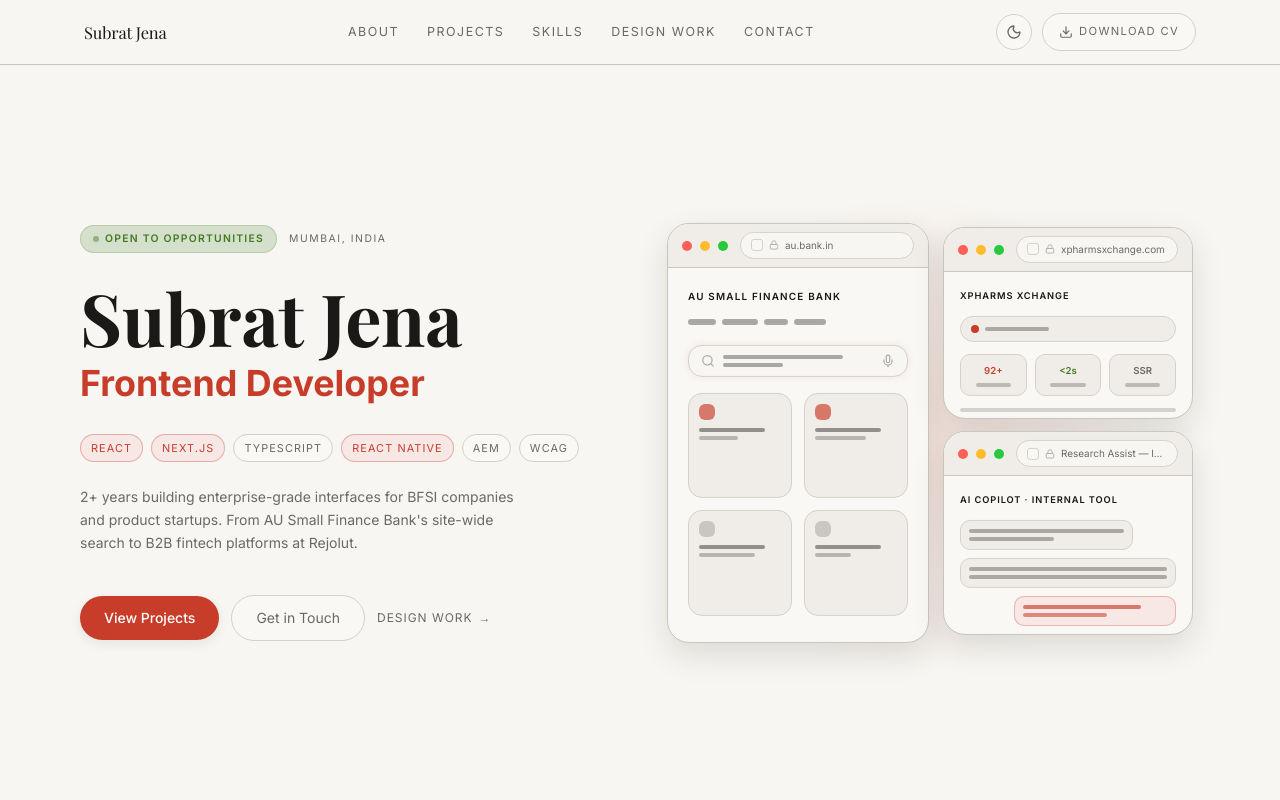
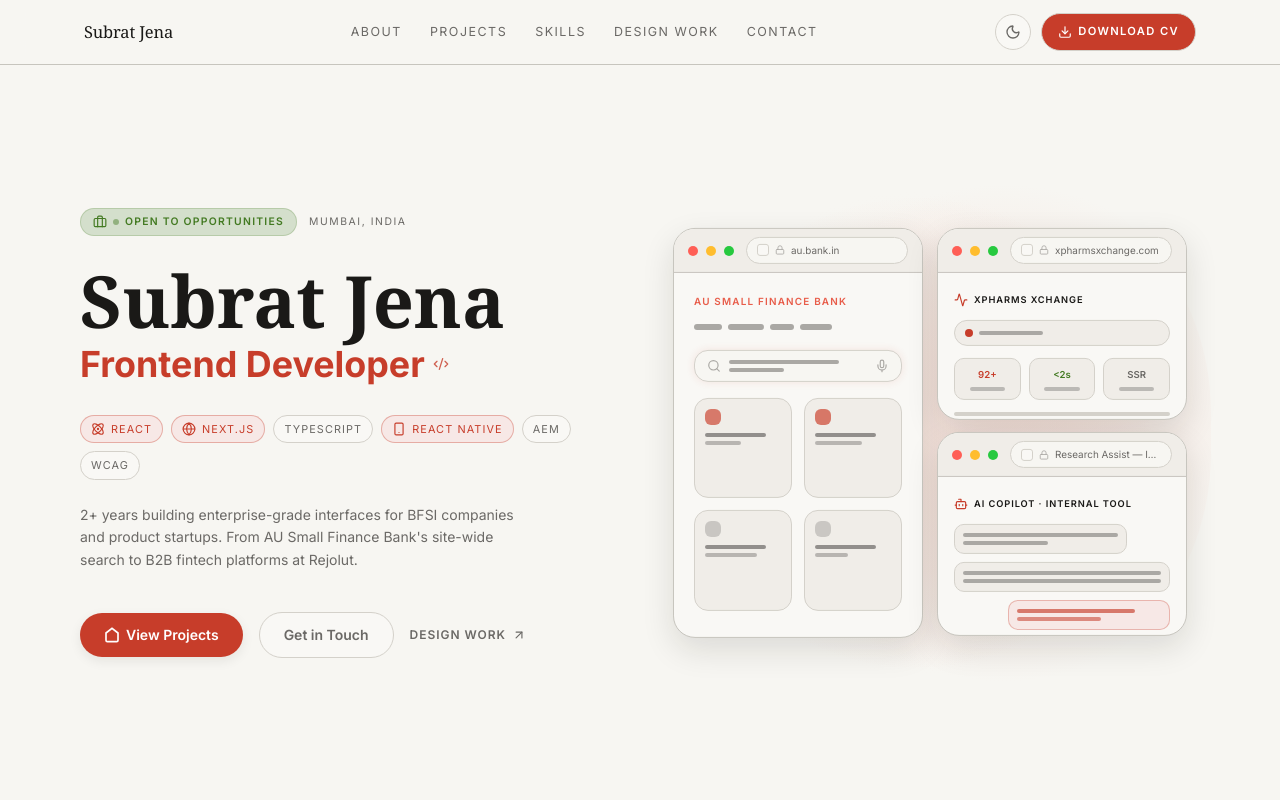
Before and after one commit to subrat8268/portfolio, a Next.js app: page / in a window 1280 px wide. Shown: the top 800 px of the page. Built offline with nearby package versions, Linux system fonts and the light colour scheme; a web font is replaced by a local one.

Commit message:
Update styles and enhance hero components with new icons and background effects

```diff
--- a/app/globals.css
+++ b/app/globals.css
@@ -1,14 +1,14 @@
 @import "tailwindcss";
 
 :root {
-  --bg-page: #0a0a0a;
-  --bg-elevated: #111111;
+  --bg-page: #0d0d0c;
+  --bg-elevated: #141413;
   --bg-elevated-2: #1a1918;
   --bg-offset: #1f1e1c;
   --bg-dynamic: #272624;
-  --border-subtle: rgba(255, 255, 255, 0.1);
-  --text-primary: #ffffff;
-  --text-muted: #999999;
+  --border-subtle: #2e2d2b;
+  --text-primary: #e8e6e3;
+  --text-muted: #8a8886;
   --text-faint: #4a4947;
   --accent: #e85d4a;
   --accent-hover: #ff7460;
@@ -18,8 +18,8 @@
   --space-page-x: clamp(1rem, 2vw, 1.5rem);
   --space-page-y: clamp(1.25rem, 2vw, 2rem);
 
-  --color-bg: #0a0a0a;
-  --color-surface: #111111;
+  --color-bg: #0d0d0c;
+  --color-surface: #141413;
   --color-surface-2: #1a1918;
   --color-surface-offset: #1f1e1c;
   --color-surface-dynamic: #272624;
@@ -46,7 +46,7 @@
   --radius-xl: 1rem;
   --radius-full: var(--radius-pill);
 
-  --font-display: "Playfair Display", Georgia, serif;
+  --font-display: "Instrument Serif", Georgia, serif;
   --font-script: "Great Vibes", cursive;
   --font-body: "Satoshi", "Inter", sans-serif;
 
@@ -72,14 +72,14 @@
 }
 
 [data-theme="dark"] {
-  --bg-page: #0a0a0a;
-  --bg-elevated: #111111;
+  --bg-page: #0d0d0c;
+  --bg-elevated: #141413;
   --bg-elevated-2: #1a1918;
   --bg-offset: #1f1e1c;
   --bg-dynamic: #272624;
-  --border-subtle: rgba(255, 255, 255, 0.1);
-  --text-primary: #ffffff;
-  --text-muted: #999999;
+  --border-subtle: #2e2d2b;
+  --text-primary: #e8e6e3;
+  --text-muted: #8a8886;
   --text-faint: #4a4947;
   --accent: #e85d4a;
   --accent-hover: #ff7460;
@@ -206,7 +206,19 @@
   }
 
   body {
-    background: var(--bg-page);
+    background-color: var(--bg-page);
+    background-image:
+      radial-gradient(
+        ellipse 70% 60% at 72% 20%,
+        color-mix(in oklab, var(--color-primary) 7%, transparent) 0%,
+        transparent 68%
+      ),
+      radial-gradient(
+        ellipse 60% 55% at 18% 78%,
+        color-mix(in oklab, var(--color-primary) 4%, transparent) 0%,
+        transparent 72%
+      );
+    background-attachment: fixed;
     color: var(--text-primary);
     font-family: var(--font-body);
     font-size: 15px;
--- a/components/Hero.tsx
+++ b/components/Hero.tsx
@@ -3,6 +3,14 @@
 import { useEffect, useState } from "react";
 import Link from "next/link";
 import { motion, useReducedMotion } from "framer-motion";
+import {
+  ArrowUpRight,
+  Atom,
+  Briefcase,
+  Code2,
+  Globe,
+  Smartphone,
+} from "lucide-react";
 import HeroMockups from "@/components/hero/HeroMockups";
 
 export default function Hero() {
@@ -43,6 +51,7 @@
           >
             <div className="mb-3 flex flex-wrap items-center gap-3">
               <span className="flex items-center gap-1.5 rounded-full border border-[color:var(--color-success)]/20 bg-[var(--color-success-highlight)] px-3 py-1 text-[0.65rem] font-semibold uppercase tracking-[0.12em] text-[var(--color-success)]">
+                <Briefcase className="h-3.5 w-3.5 text-[var(--color-success)]" aria-hidden="true" />
                 <span
                   className="inline-block h-1.5 w-1.5 rounded-full bg-[var(--color-success)]"
                   style={
@@ -91,8 +100,9 @@
               }
             }
           >
-            <p className="mt-1 text-[clamp(1.4rem,2.8vw,2.25rem)] font-bold text-[var(--color-primary)] [font-family:var(--font-body)]">
+            <p className="mt-1 inline-flex items-center gap-2 text-[clamp(1.4rem,2.8vw,2.25rem)] font-bold text-[var(--color-primary)] [font-family:var(--font-body)]">
               Frontend Developer
+              <Code2 className="h-4 w-4 opacity-80" aria-hidden="true" />
             </p>
           </motion.div>
 
@@ -116,15 +126,24 @@
                   tech === "React" ||
                   tech === "Next.js" ||
                   tech === "React Native";
+                const Icon =
+                  tech === "React"
+                    ? Atom
+                    : tech === "Next.js"
+                      ? Globe
+                      : tech === "React Native"
+                        ? Smartphone
+                        : null;
                 return (
                   <span
                     key={tech}
-                    className={`rounded-full border px-2.5 py-1 text-[0.68rem] uppercase tracking-[0.1em] transition-all duration-200 ${
+                    className={`inline-flex items-center gap-1.5 rounded-full border px-2.5 py-1 text-[0.68rem] uppercase tracking-[0.1em] transition-all duration-200 ${
                       isAccent
                         ? "border-[color:var(--color-primary)]/35 bg-[var(--color-primary-highlight)] text-[var(--color-primary)] hover:border-[var(--color-primary)]"
                         : "border-[var(--border-subtle)] bg-[var(--bg-elevated)] text-[var(--text-muted)] hover:border-[var(--accent)]"
                     }`}
                   >
+                    {Icon ? <Icon className="h-3.5 w-3.5" aria-hidden="true" /> : null}
                     {tech}
                   </span>
                 );
@@ -152,28 +171,40 @@
             transition={
               motionProps?.transition ?? { duration: 0.4, delay: 0.6 }
             }
-            className="mt-6 flex flex-wrap items-center justify-start gap-3"
+            className="mt-6 flex flex-wrap items-center justify-start gap-4"
           >
             <Link
               href="#projects"
-              className="inline-flex items-center gap-1.5 rounded-full bg-[var(--color-primary)] px-6 py-3 text-sm font-medium text-white shadow-[var(--shadow-md)] transition-all duration-200 hover:-translate-y-0.5 hover:bg-[var(--color-primary-hover)]"
+              className="inline-flex items-center gap-1.5 rounded-full bg-[var(--color-primary)] px-6 py-3 text-sm font-semibold text-white shadow-[var(--shadow-md)] transition-all duration-200 hover:-translate-y-0.5 hover:bg-[var(--color-primary-hover)]"
             >
+              <svg
+                width="16"
+                height="16"
+                viewBox="0 0 24 24"
+                fill="none"
+                stroke="currentColor"
+                strokeWidth="2.5"
+                aria-hidden="true"
+              >
+                <path d="M3 9l9-7 9 7v11a2 2 0 0 1-2 2H5a2 2 0 0 1-2-2z" />
+              </svg>
               View Projects
             </Link>
             <Link
               href="#contact"
-              className="inline-flex items-center gap-1.5 rounded-full border border-[var(--border-subtle)] bg-[var(--bg-elevated)] px-6 py-3 text-sm text-[var(--text-muted)] transition-all duration-200 hover:-translate-y-0.5 hover:border-[var(--color-primary)] hover:text-[var(--text-primary)] hover:shadow-[0_0_0_1px_color-mix(in_oklab,var(--color-primary)_25%,transparent)]"
+              className="inline-flex items-center gap-1.5 rounded-full border border-[var(--border-subtle)] bg-[var(--bg-elevated)] px-6 py-3 font-semibold text-sm text-[var(--text-muted)] transition-all duration-200 hover:-translate-y-0.5 hover:border-[var(--color-primary)] hover:text-[var(--text-primary)] hover:shadow-[0_0_0_1px_color-mix(in_oklab,var(--color-primary)_25%,transparent)]"
             >
               Get in Touch
             </Link>
             <Link
               href="/design"
-              className="group inline-flex items-center gap-1.5 text-xs uppercase tracking-[0.08em] text-[var(--text-muted)] transition-colors duration-200 hover:text-[var(--text-primary)]"
+              className="group font-semibold inline-flex items-center gap-1.5 text-xs uppercase tracking-[0.08em] text-[var(--text-muted)] transition-colors duration-200 hover:text-[var(--text-primary)]"
             >
-              Design Work{" "}
-              <span className="transition-transform duration-200 group-hover:translate-x-1">
-                →
-              </span>
+              Design Work
+              <ArrowUpRight
+                className="h-3.5 w-3.5 transition-transform duration-200 group-hover:translate-x-0.5 group-hover:-translate-y-0.5"
+                aria-hidden="true"
+              />
             </Link>
           </motion.div>
         </div>
--- a/components/Navbar.tsx
+++ b/components/Navbar.tsx
@@ -55,11 +55,12 @@
       <header
         className={`sticky top-0 z-50 border-b backdrop-blur-md transition-all duration-300 ${
           isScrolled
-            ? "shadow-[0_10px_30px_color-mix(in_oklab,var(--color-bg)_65%,transparent)]"
+            ? "shadow-[0_12px_34px_color-mix(in_oklab,var(--color-bg)_62%,transparent),0_2px_0_color-mix(in_oklab,var(--color-primary)_22%,transparent)]"
             : ""
         }`}
         style={{
-          borderColor: "color-mix(in oklab, var(--border-subtle) 70%, var(--text-faint) 30%)",
+          borderColor:
+            "color-mix(in oklab, var(--border-subtle) 70%, var(--text-faint) 30%)",
           backgroundColor: isScrolled
             ? "color-mix(in oklab, var(--bg-page) 88%, transparent)"
             : "color-mix(in oklab, var(--bg-page) 84%, transparent)",
@@ -107,7 +108,7 @@
             <a
               href="/subrat-cv.pdf"
               download
-              className="inline-flex items-center gap-1.5 rounded-full border border-[var(--border-subtle)] bg-[var(--bg-elevated)] px-4 py-2 text-[0.7rem] uppercase tracking-[0.12em] [color:var(--text-muted)] transition-all duration-200 hover:-translate-y-0.5 hover:border-[var(--accent)] hover:[color:var(--text-primary)]"
+              className="inline-flex items-center gap-1.5 rounded-full border border-[var(--border-subtle)] bg-[var(--color-primary)] px-4 py-2 text-[0.7rem] uppercase tracking-[0.12em] text-white font-semibold transition-all duration-200 hover:-translate-y-0.5 hover:border-[var(--accent)] hover:[color:var(--text-primary)]"
             >
               <Download className="h-3.5 w-3.5" aria-hidden="true" />
               Download CV
@@ -116,7 +117,9 @@
 
           <button
             type="button"
-            aria-label={isMobileOpen ? "Close navigation menu" : "Open navigation menu"}
+            aria-label={
+              isMobileOpen ? "Close navigation menu" : "Open navigation menu"
+            }
             aria-expanded={isMobileOpen}
             aria-controls="mobile-nav-menu"
             onClick={() => setIsMobileOpen((prev) => !prev)}
@@ -128,14 +131,16 @@
               <Menu className="h-5 w-5" aria-hidden="true" />
             )}
           </button>
-
         </div>
       </header>
 
       {isMobileOpen ? (
         <div
           className="fixed inset-0 z-[60]"
-          style={{ backgroundColor: "color-mix(in oklab, var(--bg-page) 95%, transparent)" }}
+          style={{
+            backgroundColor:
+              "color-mix(in oklab, var(--bg-page) 95%, transparent)",
+          }}
         >
           <div
             id="mobile-nav-menu"
--- a/components/hero/AuBankMockup.tsx
+++ b/components/hero/AuBankMockup.tsx
@@ -19,7 +19,7 @@
 }: AuBankMockupProps) {
   return (
     <div className="flex h-full flex-col p-5">
-      <p className="mb-3.5 text-[0.62rem] font-semibold uppercase tracking-[0.12em] text-[var(--text-primary)]">
+      <p className="mb-3.5 text-[0.62rem] font-semibold uppercase tracking-[0.12em] text-[var(--accent)]">
         AU SMALL FINANCE BANK
       </p>
 
--- a/components/hero/HeroMockups.tsx
+++ b/components/hero/HeroMockups.tsx
@@ -22,6 +22,14 @@
 
   return (
     <div className="relative hidden h-[600px] items-center justify-center overflow-visible lg:flex">
+      <div
+        aria-hidden="true"
+        className="pointer-events-none absolute right-[-2%] top-1/2 h-[560px] w-[520px] -translate-y-1/2 rounded-full"
+        style={{
+          background:
+            "radial-gradient(ellipse 65% 60% at 60% 50%, color-mix(in oklab, var(--color-primary) 14%, var(--bg-page) 86%) 0%, transparent 74%)",
+        }}
+      />
       <div
         aria-hidden="true"
         className="pointer-events-none absolute left-1/2 top-1/2 h-[470px] w-[470px] -translate-x-[53%] -translate-y-1/2 rounded-full"
@@ -105,14 +113,14 @@
           >
             <BrowserCard
               url="au.bank.in"
-              className="h-[420px] w-[262px]"
+              className="h-[410px] w-[250px]"
               reduceMotion={reduceMotion}
             >
               <AuBankMockup reduceMotion={reduceMotion} />
             </BrowserCard>
           </motion.div>
 
-          <div className="flex w-[250px] flex-col gap-3 pt-1">
+          <div className="flex w-[250px] flex-col gap-3">
             <motion.div
               animate={
                 reduceMotion
--- a/components/hero/ResearchAssistMockup.tsx
+++ b/components/hero/ResearchAssistMockup.tsx
@@ -1,9 +1,12 @@
 "use client";
+
+import { Bot } from "lucide-react";
 
 export default function ResearchAssistMockup() {
   return (
     <div className="h-full p-4">
-      <p className="mb-3 text-[0.58rem] font-semibold uppercase tracking-[0.1em] text-[var(--text-primary)]">
+      <p className="mb-3 inline-flex items-center gap-1.5 text-[0.58rem] font-semibold uppercase tracking-[0.1em] text-[var(--text-primary)]">
+        <Bot className="h-3.5 w-3.5 text-[var(--color-primary)]" aria-hidden="true" />
         AI COPILOT · INTERNAL TOOL
       </p>
 
--- a/components/hero/XPharmsMockup.tsx
+++ b/components/hero/XPharmsMockup.tsx
@@ -1,9 +1,12 @@
 "use client";
+
+import { Activity } from "lucide-react";
 
 export default function XPharmsMockup() {
   return (
     <div className="h-full p-4">
-      <p className="mb-3 text-[0.58rem] font-semibold uppercase tracking-[0.1em] text-[var(--text-primary)]">
+      <p className="mb-3 inline-flex items-center gap-1.5 text-[0.58rem] font-semibold uppercase tracking-[0.1em] text-[var(--text-primary)]">
+        <Activity className="h-3.5 w-3.5 text-[var(--color-primary)]" aria-hidden="true" />
         XPHARMS XCHANGE
       </p>
 
```
